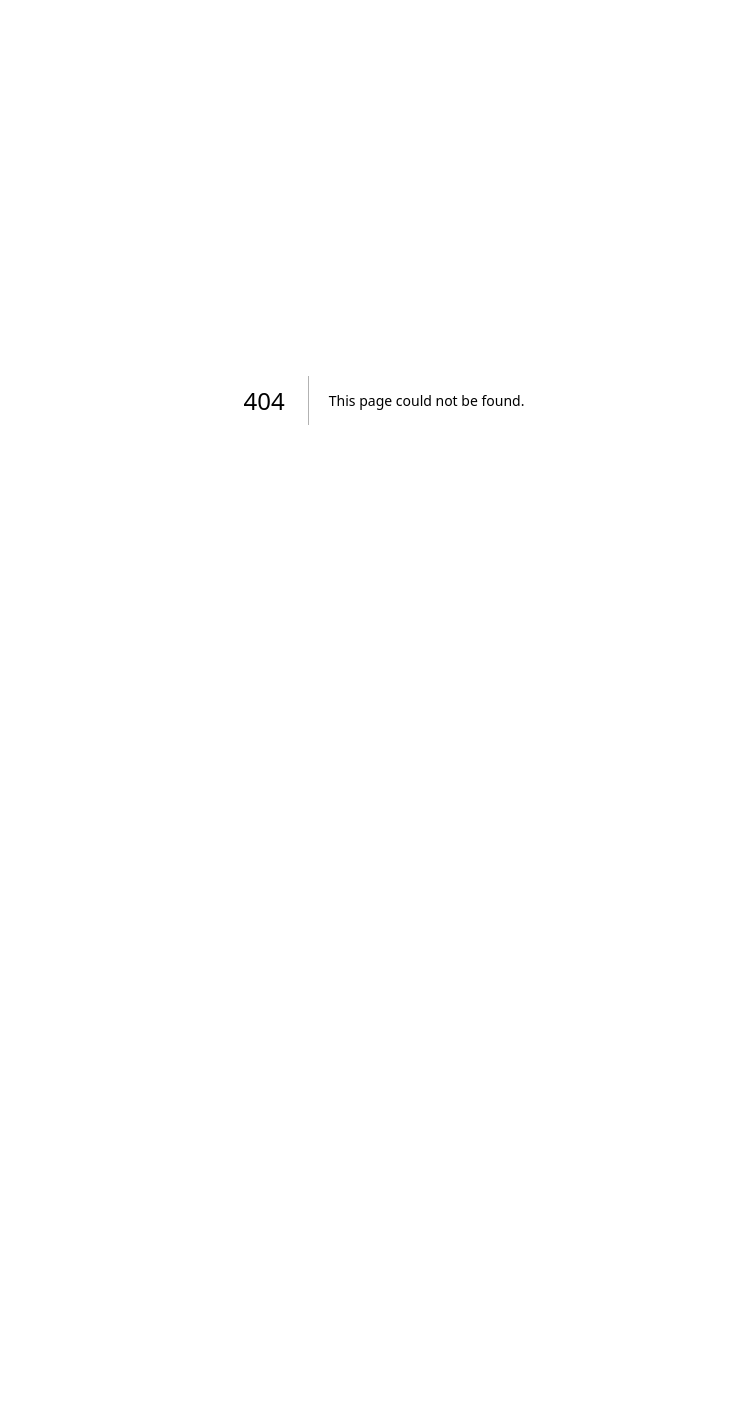
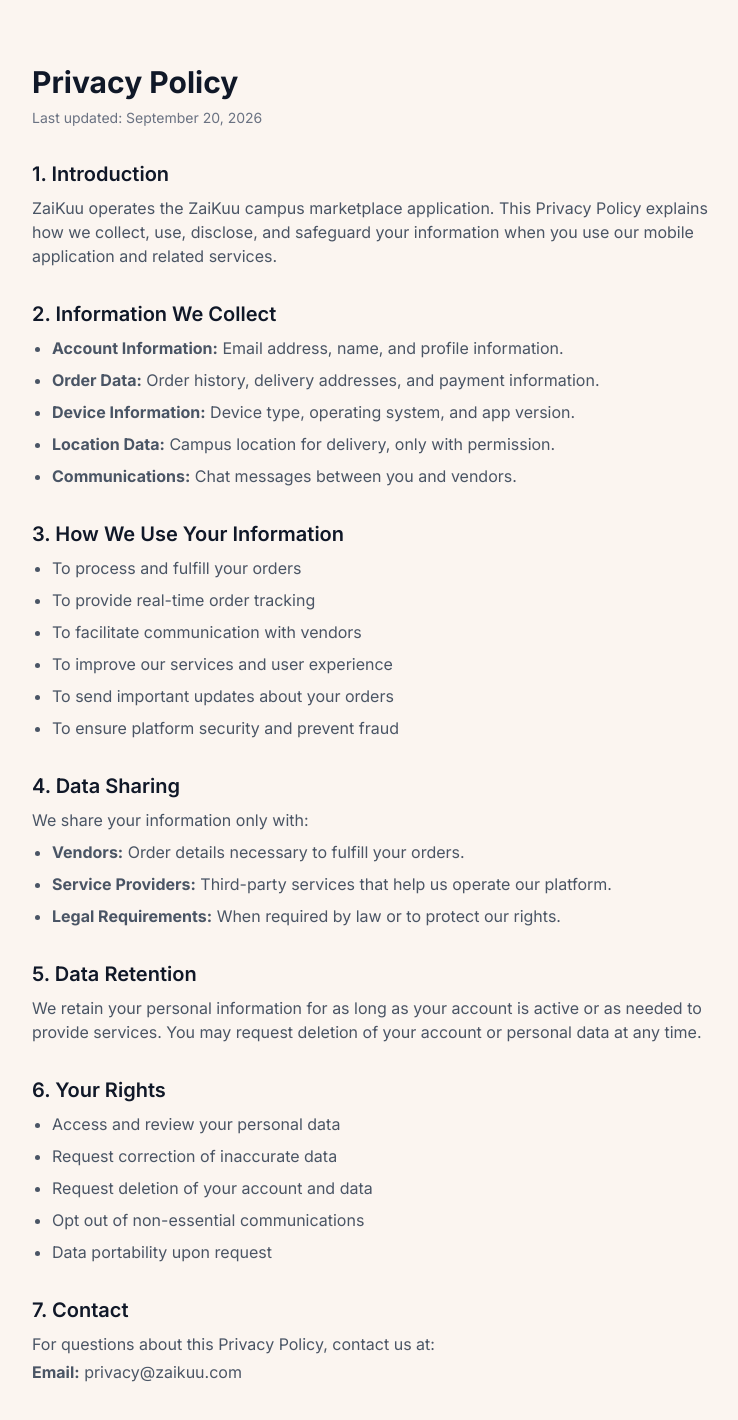
Before and after one commit to scientistPargain/zaikuu_landing, a Next.js app: page /privacy-policy in a window 1280 px wide. Before the commit this address had no page. Shown: the top 1420 px of the page, without its empty margins (256-994 px from the left). Before the commit the page ends 800 px from the top, so only its background shows below. Built offline with nearby package versions, Linux system fonts and the light colour scheme.

Commit message:
feat: add privacy policy and terms pages

```diff
--- /dev/null
+++ b/app/privacy-policy/page.tsx
@@ -0,0 +1,76 @@
+export const metadata = {
+  title: "Privacy Policy -- ZaiKuu",
+};
+
+export default function PrivacyPolicyPage() {
+  return (
+    <div className="mx-auto max-w-3xl px-4 py-16 sm:px-6 lg:px-8">
+      <h1 className="text-3xl font-bold text-gray-900">Privacy Policy</h1>
+      <p className="mt-2 text-sm text-gray-500">Last updated: September 20, 2026</p>
+      <div className="prose prose-gray mt-8 space-y-8">
+        <section>
+          <h2 className="text-xl font-semibold text-gray-900">1. Introduction</h2>
+          <p className="mt-2 text-gray-600">
+            ZaiKuu operates the ZaiKuu campus marketplace application. This
+            Privacy Policy explains how we collect, use, disclose, and
+            safeguard your information when you use our mobile application
+            and related services.
+          </p>
+        </section>
+        <section>
+          <h2 className="text-xl font-semibold text-gray-900">2. Information We Collect</h2>
+          <ul className="mt-2 list-disc space-y-2 pl-5 text-gray-600">
+            <li><strong>Account Information:</strong> Email address, name, and profile information.</li>
+            <li><strong>Order Data:</strong> Order history, delivery addresses, and payment information.</li>
+            <li><strong>Device Information:</strong> Device type, operating system, and app version.</li>
+            <li><strong>Location Data:</strong> Campus location for delivery, only with permission.</li>
+            <li><strong>Communications:</strong> Chat messages between you and vendors.</li>
+          </ul>
+        </section>
+        <section>
+          <h2 className="text-xl font-semibold text-gray-900">3. How We Use Your Information</h2>
+          <ul className="mt-2 list-disc space-y-2 pl-5 text-gray-600">
+            <li>To process and fulfill your orders</li>
+            <li>To provide real-time order tracking</li>
+            <li>To facilitate communication with vendors</li>
+            <li>To improve our services and user experience</li>
+            <li>To send important updates about your orders</li>
+            <li>To ensure platform security and prevent fraud</li>
+          </ul>
+        </section>
+        <section>
+          <h2 className="text-xl font-semibold text-gray-900">4. Data Sharing</h2>
+          <p className="mt-2 text-gray-600">We share your information only with:</p>
+          <ul className="mt-2 list-disc space-y-2 pl-5 text-gray-600">
+            <li><strong>Vendors:</strong> Order details necessary to fulfill your orders.</li>
+            <li><strong>Service Providers:</strong> Third-party services that help us operate our platform.</li>
+            <li><strong>Legal Requirements:</strong> When required by law or to protect our rights.</li>
+          </ul>
+        </section>
+        <section>
+          <h2 className="text-xl font-semibold text-gray-900">5. Data Retention</h2>
+          <p className="mt-2 text-gray-600">
+            We retain your personal information for as long as your account is
+            active or as needed to provide services. You may request deletion
+            of your account or personal data at any time.
+          </p>
+        </section>
+        <section>
+          <h2 className="text-xl font-semibold text-gray-900">6. Your Rights</h2>
+          <ul className="mt-2 list-disc space-y-2 pl-5 text-gray-600">
+            <li>Access and review your personal data</li>
+            <li>Request correction of inaccurate data</li>
+            <li>Request deletion of your account and data</li>
+            <li>Opt out of non-essential communications</li>
+            <li>Data portability upon request</li>
+          </ul>
+        </section>
+        <section>
+          <h2 className="text-xl font-semibold text-gray-900">7. Contact</h2>
+          <p className="mt-2 text-gray-600">For questions about this Privacy Policy, contact us at:</p>
+          <p className="mt-1 text-gray-600"><strong>Email:</strong> privacy@zaikuu.com</p>
+        </section>
+      </div>
+    </div>
+  );
+}
--- /dev/null
+++ b/app/terms/page.tsx
@@ -0,0 +1,69 @@
+export const metadata = {
+  title: "Terms and Conditions -- ZaiKuu",
+};
+
+export default function TermsPage() {
+  return (
+    <div className="mx-auto max-w-3xl px-4 py-16 sm:px-6 lg:px-8">
+      <h1 className="text-3xl font-bold text-gray-900">Terms and Conditions</h1>
+      <p className="mt-2 text-sm text-gray-500">Last updated: September 20, 2026</p>
+      <div className="prose prose-gray mt-8 space-y-8">
+        <section>
+          <h2 className="text-xl font-semibold text-gray-900">1. Acceptance of Terms</h2>
+          <p className="mt-2 text-gray-600">
+            By accessing or using the ZaiKuu application and services, you
+            agree to be bound by these Terms and Conditions. If you do not
+            agree, please do not use our Service.
+          </p>
+        </section>
+        <section>
+          <h2 className="text-xl font-semibold text-gray-900">2. Description of Service</h2>
+          <p className="mt-2 text-gray-600">
+            ZaiKuu is a campus marketplace platform connecting students with
+            local food vendors. Students can browse menus, place orders, track
+            deliveries, and communicate with vendors.
+          </p>
+        </section>
+        <section>
+          <h2 className="text-xl font-semibold text-gray-900">3. User Accounts</h2>
+          <ul className="mt-2 list-disc space-y-2 pl-5 text-gray-600">
+            <li>You must be at least 18 years old or have parental consent.</li>
+            <li>You are responsible for maintaining your account credentials.</li>
+            <li>You agree to provide accurate information during registration.</li>
+            <li>You are responsible for all activities under your account.</li>
+          </ul>
+        </section>
+        <section>
+          <h2 className="text-xl font-semibold text-gray-900">4. Orders and Payments</h2>
+          <ul className="mt-2 list-disc space-y-2 pl-5 text-gray-600">
+            <li>All orders are subject to availability and vendor acceptance.</li>
+            <li>Prices are set by individual vendors.</li>
+            <li>Payment is processed through secure third-party providers.</li>
+            <li>Refund policies are determined by individual vendors.</li>
+          </ul>
+        </section>
+        <section>
+          <h2 className="text-xl font-semibold text-gray-900">5. Limitation of Liability</h2>
+          <p className="mt-2 text-gray-600">
+            ZaiKuu acts as an intermediary between students and vendors. We are
+            not responsible for the quality, safety, or legality of food items
+            offered by vendors.
+          </p>
+        </section>
+        <section>
+          <h2 className="text-xl font-semibold text-gray-900">6. Changes to Terms</h2>
+          <p className="mt-2 text-gray-600">
+            We reserve the right to modify these terms at any time. Continued
+            use of the Service after changes constitutes acceptance of the
+            updated terms.
+          </p>
+        </section>
+        <section>
+          <h2 className="text-xl font-semibold text-gray-900">7. Contact</h2>
+          <p className="mt-2 text-gray-600">For questions about these Terms, contact us at:</p>
+          <p className="mt-1 text-gray-600"><strong>Email:</strong> legal@zaikuu.com</p>
+        </section>
+      </div>
+    </div>
+  );
+}
```
